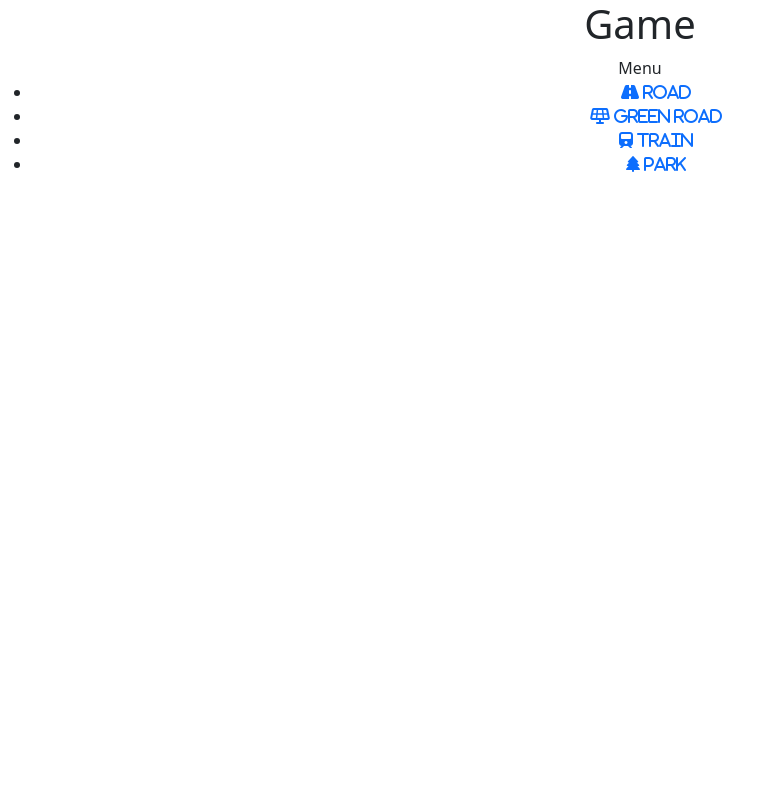
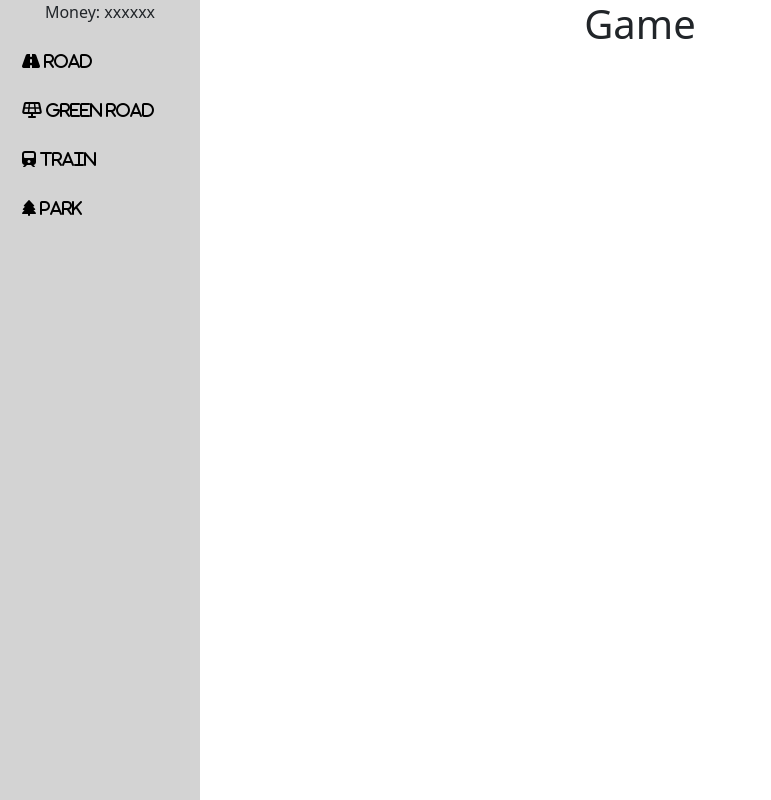
Before and after one commit to briandabuilder/urban_project, a React (Create React App) app in the folder urban_planning_app/: page /UrbanGame in a window 1280 px wide. Shown: the whole page, without its empty margins (0-771 px from the left). Built offline with nearby package versions, Linux system fonts and the light colour scheme.

Commit message:
I LOVE CSS

```diff
--- a/urban_planning_app/src/App.css
+++ b/urban_planning_app/src/App.css
@@ -39,9 +39,29 @@
 
 .UrbanGame-sidebar {
   position: fixed;
+  background: #d3d3d3;
   width: 200px;
   height: 100%;
   top: 0;
   left: 0;
   z-index: 1;
 }
+
+.UrbanGame-ulli{
+  margin: 25px 0;
+  list-style: none;
+  text-align: left;
+  position: relative;
+  left: -40px;
+}
+
+.UrbanGame-ullia{
+  color: #000000;
+  padding: 0 30px;
+}
+
+.UrbanGame-ullia:hover{
+  color: #00008B;
+  margin-left: 20px;
+  transition: 0.4s;
+}
--- a/urban_planning_app/src/components/UrbanGame.jsx
+++ b/urban_planning_app/src/components/UrbanGame.jsx
@@ -6,33 +6,33 @@ import '@fortawesome/fontawesome-free/css/all.css';
 function UrbanGame() {
   return (
     <body>
-      <h1 class="UrbanGame">Game</h1>
-      <div class="sidebar">
-        <hs>Menu</hs>
+      <h1>Game</h1>
+      <div class="UrbanGame-sidebar">
+        <hs>Money: xxxxxx</hs>
         <ul>
-          <li>
-            <a href="#">
+          <li class="UrbanGame-ulli">
+            <a class="UrbanGame-ullia" href="#">
               <i class="fa-solid fa-road">
                 <span> Road</span>
               </i>
             </a>
           </li>
-          <li>
-            <a href="#">
+          <li class="UrbanGame-ulli">
+            <a class="UrbanGame-ullia" href="#">
               <i class="fa-solid fa-solar-panel">
                 <span> Green Road</span>
               </i>
             </a>
           </li>
-          <li>
-            <a href="#">
+          <li class="UrbanGame-ulli">
+            <a class="UrbanGame-ullia" href="#">
               <i class="fa-solid fa-train">
                 <span> Train</span>
               </i>
             </a>
           </li>
-          <li>
-            <a href="#">
+          <li class="UrbanGame-ulli">
+            <a class="UrbanGame-ullia" href="#">
             <i class="fa-solid fa-tree">
                 <span> Park</span>
               </i>
```
